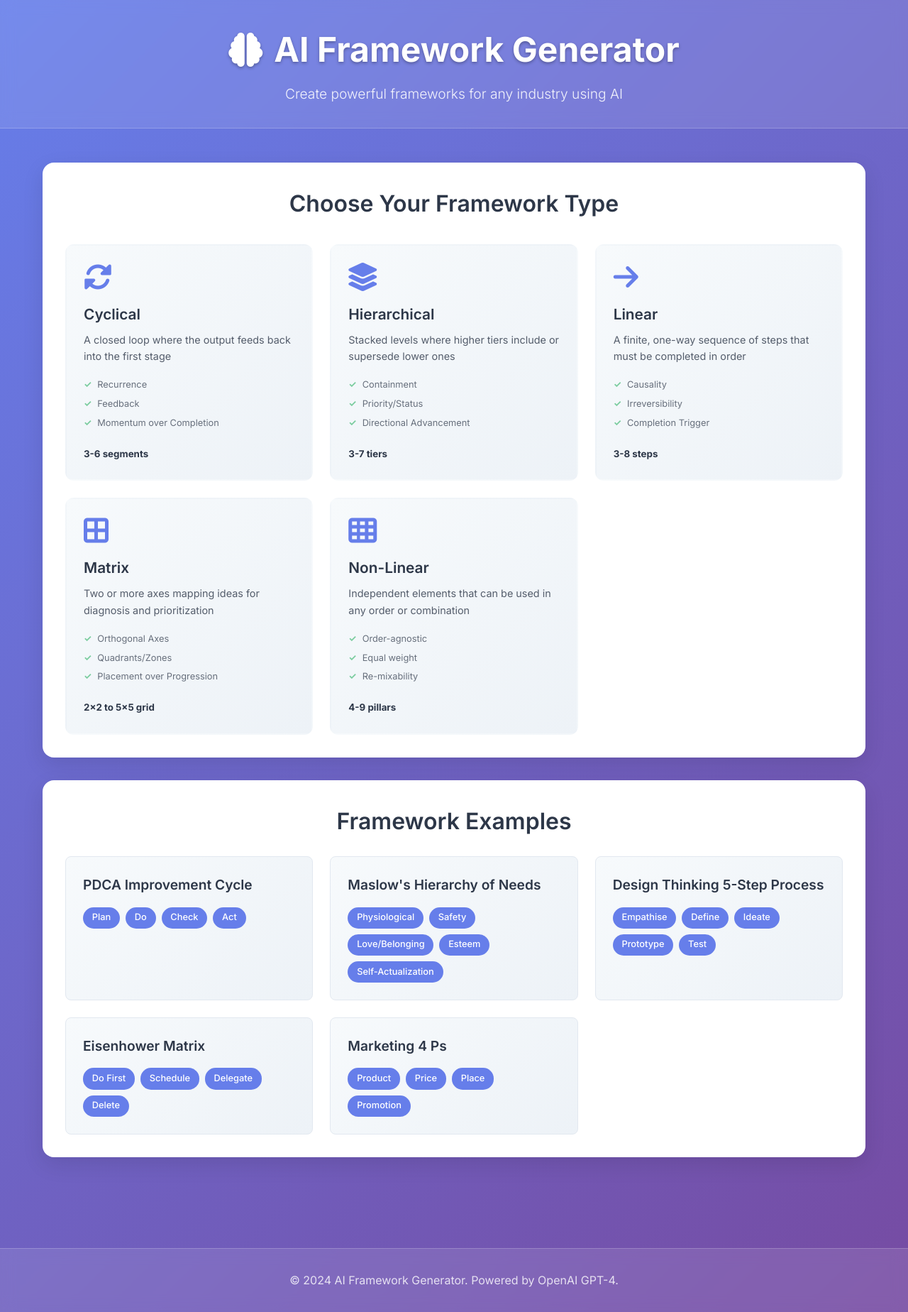
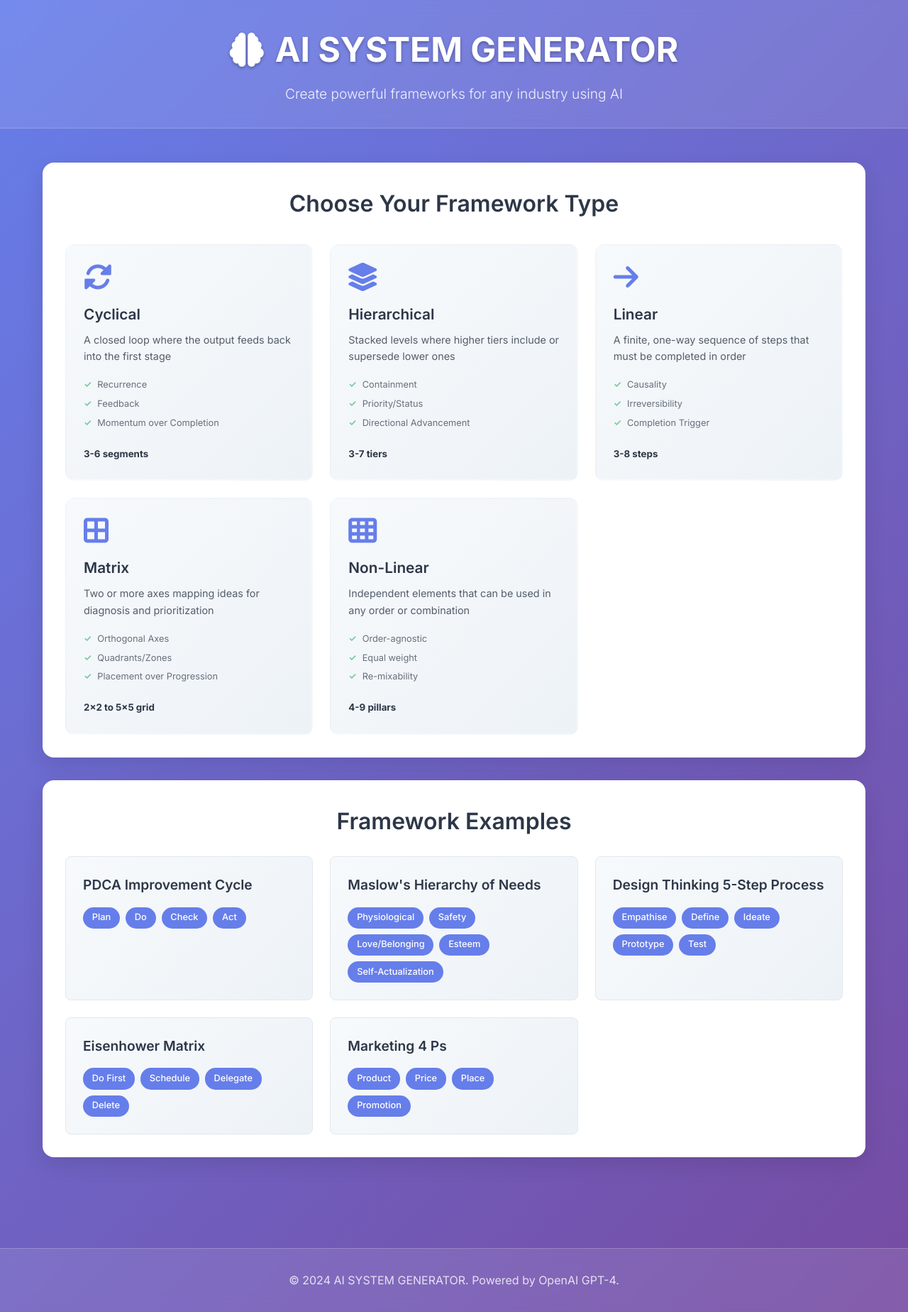
Before and after one commit to stocktonwalbeck/ai-framework-generator, a Flask app: page / in a window 1280 px wide. Shown: the whole page at 71% size. Run offline with Flask 3, Linux system fonts and the light colour scheme.

Commit message:
Rebrand from "Framework Generator" to "System Generator"
Co-authored-by: stockton <stockton@coursecreator360.com>

```diff
--- a/static/js/app.js
+++ b/static/js/app.js
@@ -428,7 +428,7 @@ class FrameworkGenerator {
         text += `\nVisual Concept:\n`;
         text += `${framework.visual_concept}\n`;
 
-        text += `\n\nGenerated by AI Framework Generator\n`;
+        text += `\n\nGenerated by AI SYSTEM GENERATOR\n`;
         text += `Generated on: ${new Date().toLocaleDateString()}\n`;
 
         return text;
--- a/templates/index.html
+++ b/templates/index.html
@@ -3,7 +3,7 @@
 <head>
     <meta charset="UTF-8">
     <meta name="viewport" content="width=device-width, initial-scale=1.0">
-    <title>AI Framework Generator - Create Any Framework for Any Industry</title>
+    <title>AI SYSTEM GENERATOR - Create Any Framework for Any Industry</title>
     <link href="https://cdnjs.cloudflare.com/ajax/libs/font-awesome/6.0.0/css/all.min.css" rel="stylesheet">
     <link href="https://fonts.googleapis.com/css2?family=Inter:wght@300;400;500;600;700&display=swap" rel="stylesheet">
     <link href="{{ url_for('static', filename='css/style.css') }}" rel="stylesheet">
@@ -16,7 +16,7 @@
                 <div class="header-content">
                     <div class="logo">
                         <i class="fas fa-brain"></i>
-                        <h1>AI Framework Generator</h1>
+                        <h1>AI SYSTEM GENERATOR</h1>
                     </div>
                     <p class="tagline">Create powerful frameworks for any industry using AI</p>
                 </div>
@@ -124,7 +124,7 @@
         <!-- Footer -->
         <footer class="app-footer">
             <div class="container">
-                <p>&copy; 2024 AI Framework Generator. Powered by OpenAI GPT-4.</p>
+                <p>&copy; 2024 AI SYSTEM GENERATOR. Powered by OpenAI GPT-4.</p>
             </div>
         </footer>
     </div>
```
Also changed, not shown: DEPLOYMENT.md (+1 -1 lines).
